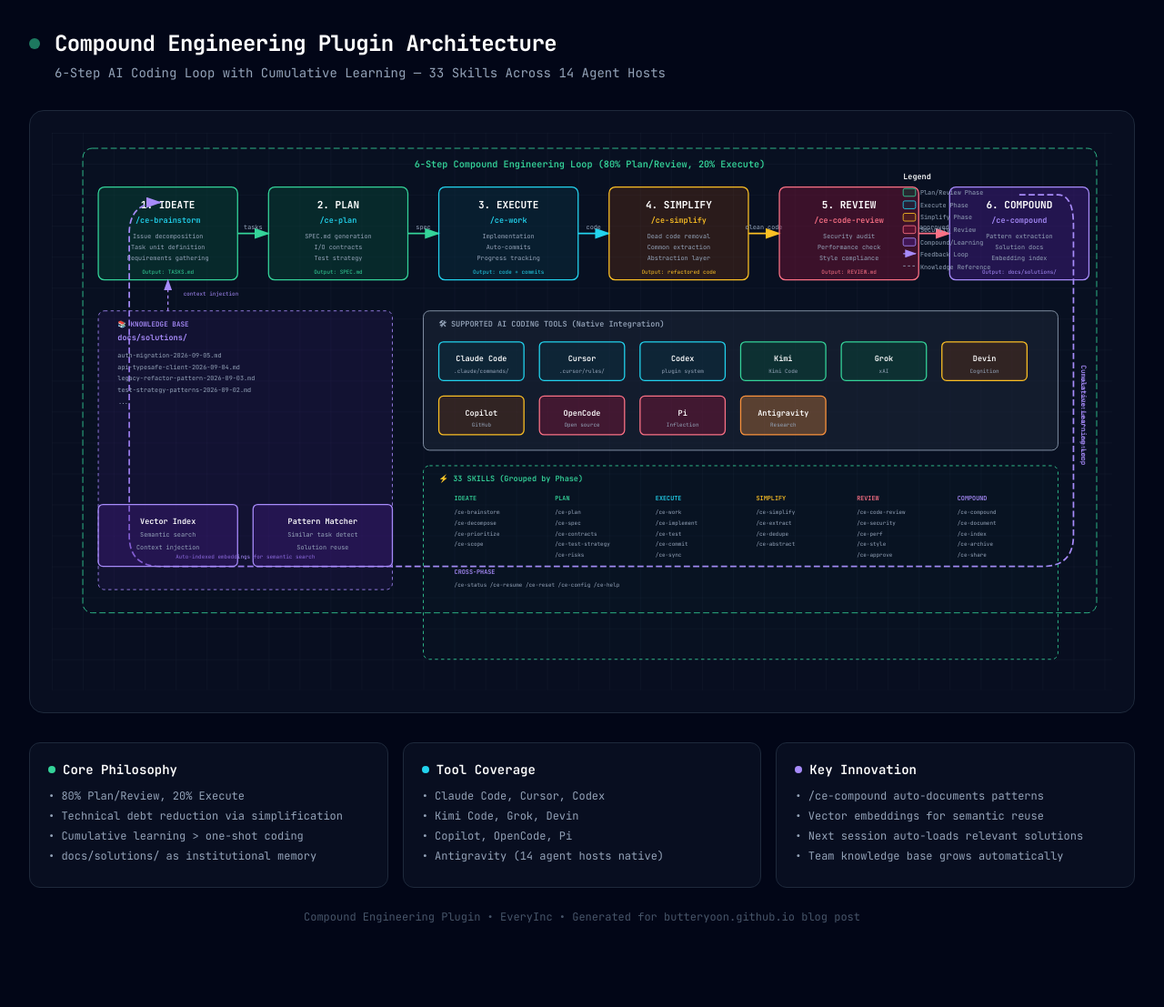
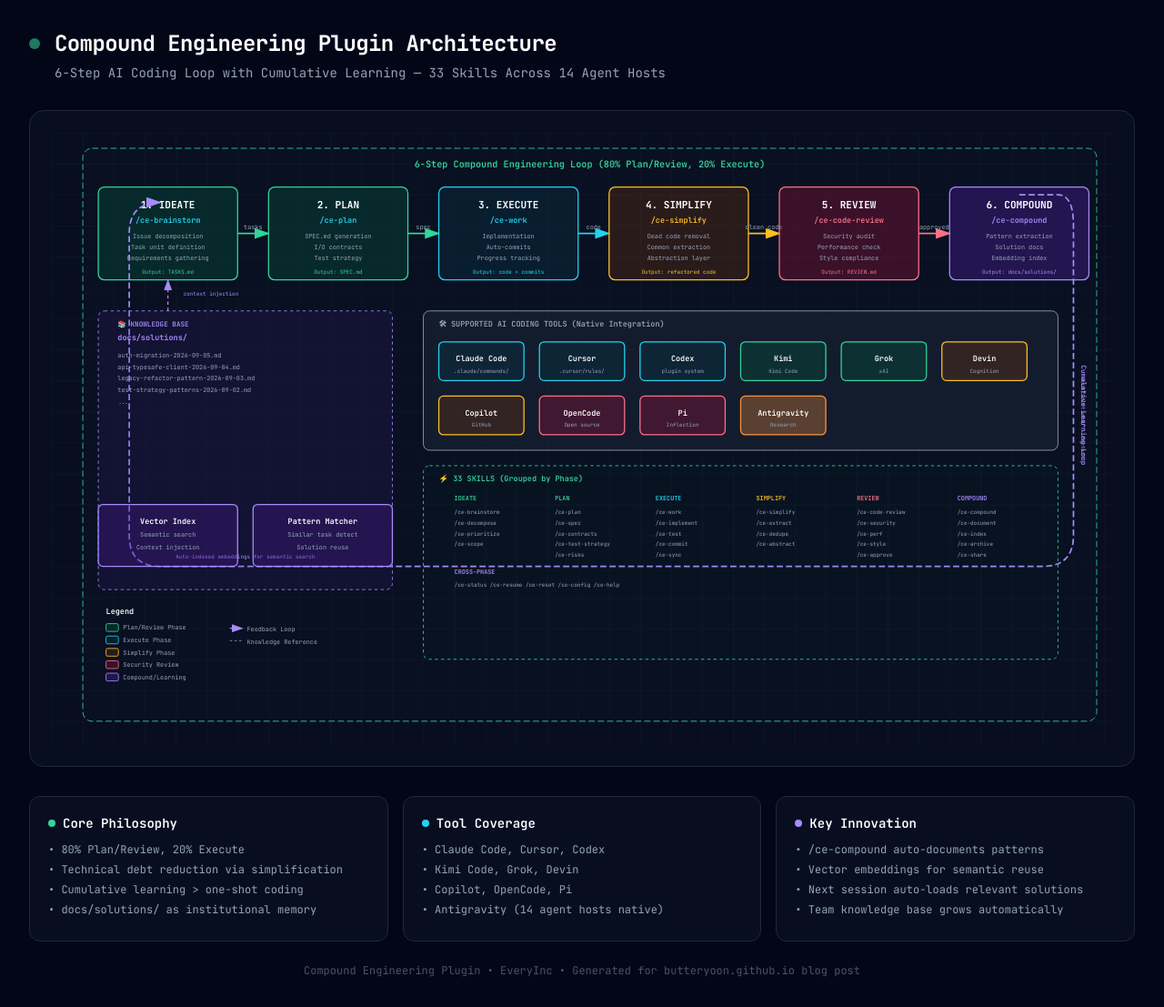
Before and after one commit to butteryoon/butteryoon.github.io, a Jekyll site: the page assets/html/compound-engineering-diagram.html, which Jekyll copies as it is, in a window 1280 px wide. Shown: the whole page at 91% size. Built offline with Jekyll 4.4.1, drawn with Linux system fonts in a browser that asks for light colours; before the commit the page ends 1048 px from its top, so only the background shows below that.

Commit message:
CE 다이어그램 스킬 박스 하단 이탈·Legend 중첩 수정
캔버스 높이 720->790, 전체 점선 박스 600->740으로 확장해
33 스킬 박스(bottom 680) 수납. 5-6번 박스와 겹치던 Legend를
좌측 하단 빈 공간으로 이동, iframe 비율 1370/790으로 갱신.

Co-Authored-By: Claude Fable 5 <noreply@anthropic.com>

```diff
--- a/assets/html/compound-engineering-diagram.html
+++ b/assets/html/compound-engineering-diagram.html
@@ -50,7 +50,7 @@
     </div>
 
     <div class="diagram-container">
-      <svg viewBox="0 0 1370 720">
+      <svg viewBox="0 0 1370 790">
         <defs>
           <marker id="arrowhead" markerWidth="10" markerHeight="7" refX="9" refY="3.5" orient="auto">
             <polygon points="0 0, 10 3.5, 0 7" fill="#64748b" />
@@ -79,7 +79,7 @@
         <rect width="100%" height="100%" fill="url(#grid)" />
 
         <!-- Title: 6-Step Loop Container -->
-        <rect x="40" y="20" width="1310" height="600" rx="12" fill="rgba(6, 78, 59, 0.03)" stroke="#34d399" stroke-width="1" stroke-dasharray="8,4"/>
+        <rect x="40" y="20" width="1310" height="740" rx="12" fill="rgba(6, 78, 59, 0.03)" stroke="#34d399" stroke-width="1" stroke-dasharray="8,4"/>
         <text x="695" y="45" fill="#34d399" font-size="12" font-weight="600" text-anchor="middle">6-Step Compound Engineering Loop (80% Plan/Review, 20% Execute)</text>
 
         <!-- ================================================================
@@ -305,28 +305,28 @@
         <!-- ================================================================
              LEGEND
              ================================================================= -->
-        <text x="1100" y="60" fill="white" font-size="10" font-weight="600">Legend</text>
+        <text x="70" y="622" fill="white" font-size="10" font-weight="600">Legend</text>
 
-        <rect x="1100" y="72" width="16" height="10" rx="2" fill="rgba(6, 78, 59, 0.4)" stroke="#34d399" stroke-width="1"/>
-        <text x="1122" y="80" fill="#94a3b8" font-size="8">Plan/Review Phase</text>
+        <rect x="70" y="634" width="16" height="10" rx="2" fill="rgba(6, 78, 59, 0.4)" stroke="#34d399" stroke-width="1"/>
+        <text x="92" y="642" fill="#94a3b8" font-size="8">Plan/Review Phase</text>
 
-        <rect x="1100" y="88" width="16" height="10" rx="2" fill="rgba(8, 51, 68, 0.4)" stroke="#22d3ee" stroke-width="1"/>
-        <text x="1122" y="96" fill="#94a3b8" font-size="8">Execute Phase</text>
+        <rect x="70" y="650" width="16" height="10" rx="2" fill="rgba(8, 51, 68, 0.4)" stroke="#22d3ee" stroke-width="1"/>
+        <text x="92" y="658" fill="#94a3b8" font-size="8">Execute Phase</text>
 
-        <rect x="1100" y="104" width="16" height="10" rx="2" fill="rgba(120, 53, 15, 0.3)" stroke="#fbbf24" stroke-width="1"/>
-        <text x="1122" y="112" fill="#94a3b8" font-size="8">Simplify Phase</text>
+        <rect x="70" y="666" width="16" height="10" rx="2" fill="rgba(120, 53, 15, 0.3)" stroke="#fbbf24" stroke-width="1"/>
+        <text x="92" y="674" fill="#94a3b8" font-size="8">Simplify Phase</text>
 
-        <rect x="1100" y="120" width="16" height="10" rx="2" fill="rgba(136, 19, 55, 0.4)" stroke="#fb7185" stroke-width="1"/>
-        <text x="1122" y="128" fill="#94a3b8" font-size="8">Security Review</text>
+        <rect x="70" y="682" width="16" height="10" rx="2" fill="rgba(136, 19, 55, 0.4)" stroke="#fb7185" stroke-width="1"/>
+        <text x="92" y="690" fill="#94a3b8" font-size="8">Security Review</text>
 
-        <rect x="1100" y="136" width="16" height="10" rx="2" fill="rgba(76, 29, 149, 0.4)" stroke="#a78bfa" stroke-width="1"/>
-        <text x="1122" y="144" fill="#94a3b8" font-size="8">Compound/Learning</text>
+        <rect x="70" y="698" width="16" height="10" rx="2" fill="rgba(76, 29, 149, 0.4)" stroke="#a78bfa" stroke-width="1"/>
+        <text x="92" y="706" fill="#94a3b8" font-size="8">Compound/Learning</text>
 
-        <line x1="1100" y1="156" x2="1116" y2="156" stroke="#a78bfa" stroke-width="1.5" stroke-dasharray="6,4" marker-end="url(#arrowhead-violet)"/>
-        <text x="1122" y="160" fill="#94a3b8" font-size="8">Feedback Loop</text>
+        <line x1="230" y1="640" x2="246" y2="640" stroke="#a78bfa" stroke-width="1.5" stroke-dasharray="6,4" marker-end="url(#arrowhead-violet)"/>
+        <text x="252" y="644" fill="#94a3b8" font-size="8">Feedback Loop</text>
 
-        <line x1="1100" y1="172" x2="1116" y2="172" stroke="#94a3b8" stroke-width="1" stroke-dasharray="3,3"/>
-        <text x="1122" y="176" fill="#94a3b8" font-size="8">Knowledge Reference</text>
+        <line x1="230" y1="656" x2="246" y2="656" stroke="#94a3b8" stroke-width="1" stroke-dasharray="3,3"/>
+        <text x="252" y="660" fill="#94a3b8" font-size="8">Knowledge Reference</text>
       </svg>
     </div>
 
```
Also changed, not shown: _posts/2026-09-05-compound-engineering-plugin.md (+2 -2 lines).
